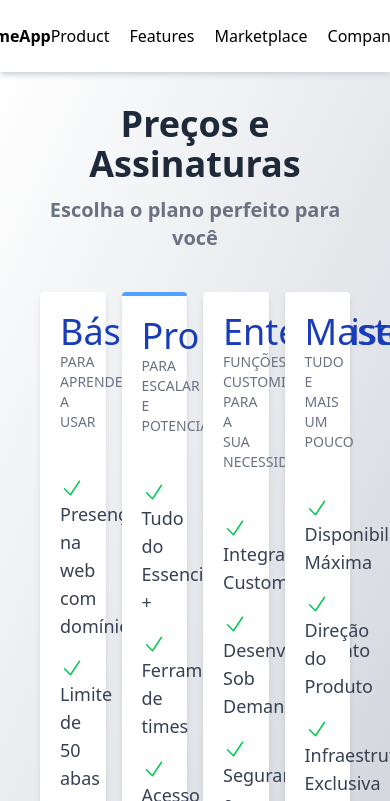
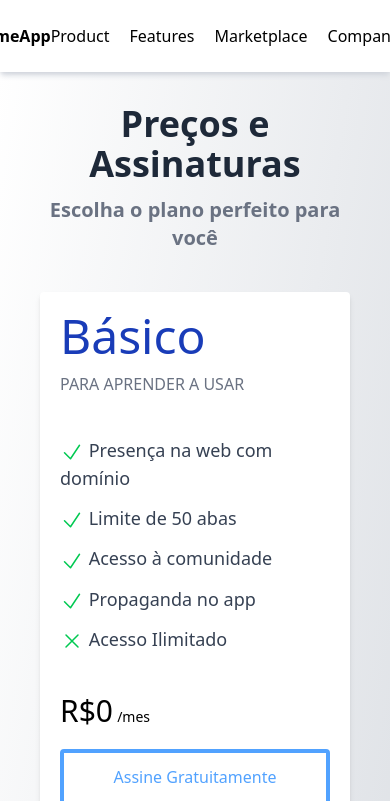
Before and after one commit to mfeeee/programeapp-tailwind, a website: page src/index.html in a window 390 px wide. Shown: the top 801 px of the page. Drawn offline with nearby package versions, Linux system fonts and the light colour scheme; files that its build step writes are made by us from their sources.

Commit message:
Adição de responsividade nos cards

```diff
--- a/src/index.html
+++ b/src/index.html
@@ -29,7 +29,7 @@
         </nav>
     </header>
 
-    <section class="bg-gradient-to-br from-white to-gray-300 h-screen p-10 mt-16">
+    <section class="bg-gradient-to-br from-white to-gray-300 h-full p-10 mt-16">
 
         <div class="mb-10 space-y-3 text-center">
             <h1 class="text-4xl font-bold text-gray-800">
@@ -39,17 +39,17 @@
             <h2 class="text-xl font-bold text-gray-500">Escolha o plano perfeito para você</h2>
         </div>
 
-        <div class="grid grid-cols-4 gap-4">
+        <div class="grid grid-cols-1 gap-6 md:grid-cols-2 lg:grid-cols-4 lg:gap-4">
 
             <!--Card Básico-->
             <div class="bg-white p-5 shadow-md rounded">
 
                 <div class="mb-10">
-                    <h2 class="text-4xl font-normal text-blue-800">
+                    <h2 class="text-5xl mb-3 lg:text-4xl lg:mb-0 font-normal text-blue-800">
                         Básico
                     </h2>
 
-                    <h3 class="text-sm text-gray-500 uppercase">
+                    <h3 class="text-md lg:text-sm text-gray-500 uppercase">
                         Para aprender a usar
                     </h3>
                 </div>
@@ -115,11 +115,11 @@
             <div class="bg-white p-5 shadow-md rounded border-t-4 border-blue-400">
 
                 <div class="mb-10">
-                    <h2 class="text-4xl font-normal text-blue-800">
+                    <h2 class="text-5xl mb-3 lg:text-4xl lg:mb-0 font-normal text-blue-800">
                         Pro
                     </h2>
 
-                    <h3 class="text-sm text-gray-500 uppercase">
+                    <h3 class="text-md lg:text-sm text-gray-500 uppercase">
                         Para escalar e potencializar
                     </h3>
                 </div>
@@ -185,11 +185,11 @@
             <div class="bg-white p-5 shadow-md rounded">
 
                 <div class="mb-10">
-                    <h2 class="text-4xl font-normal text-blue-800">
+                    <h2 class="text-5xl mb-3 lg:text-4xl lg:mb-0 font-normal text-blue-800">
                         Enterprise
                     </h2>
 
-                    <h3 class="text-sm text-gray-500 uppercase">
+                    <h3 class="text-md lg:text-sm text-gray-500 uppercase">
                         Funções customizadas para a sua necessidade
                     </h3>
                 </div>
@@ -255,11 +255,11 @@
             <div class="bg-white p-5 shadow-md rounded">
 
                 <div class="mb-10">
-                    <h2 class="text-4xl font-normal text-blue-800">
+                    <h2 class="text-5xl mb-3 lg:text-4xl lg:mb-0 font-normal text-blue-800">
                         Master
                     </h2>
 
-                    <h3 class="text-sm text-gray-500 uppercase">
+                    <h3 class="text-md lg:text-sm text-gray-500 uppercase">
                         Tudo e mais um pouco
                     </h3>
                 </div>
```
